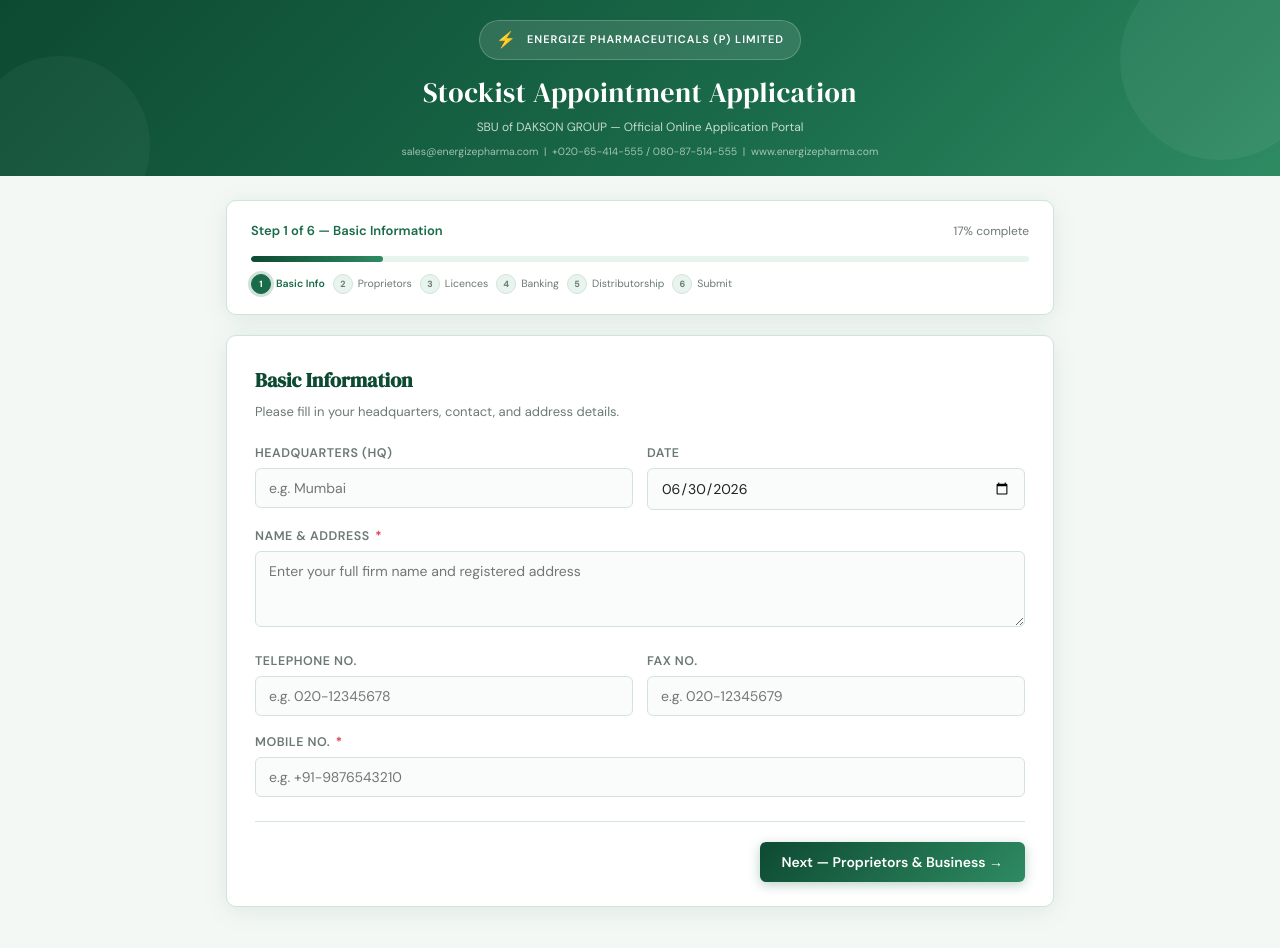
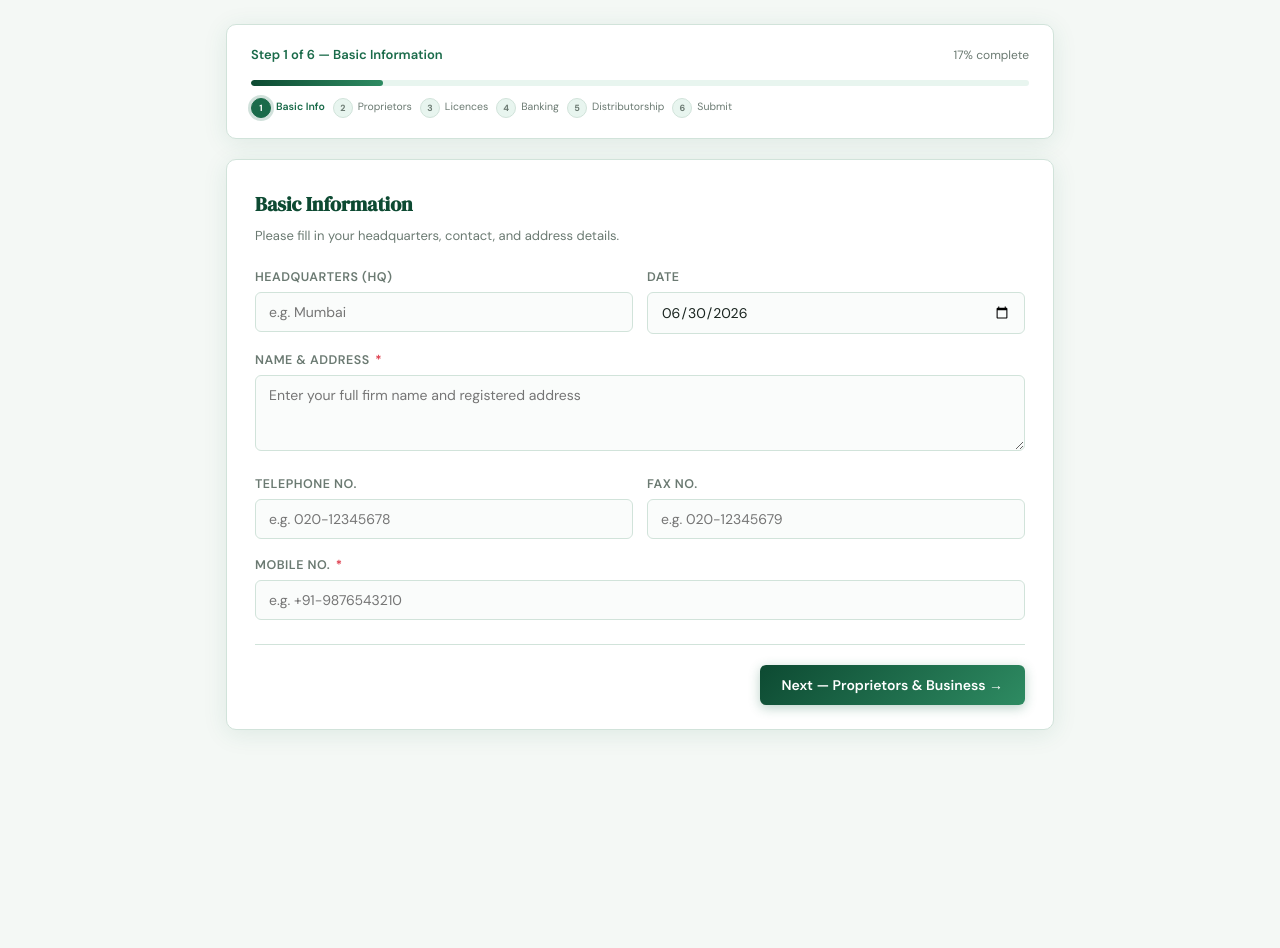
Before and after one commit to VishnuGadekar7/stokiest-energize, a website: page public/index.html in a window 1280 px wide. After the commit the page ends 800 px from the top, so only its background shows below. Drawn offline with Linux system fonts and the light colour scheme.

Commit message:
remove site header for WordPress embedding

```diff
--- a/public/index.html
+++ b/public/index.html
@@ -43,55 +43,6 @@
       line-height: 1.6;
     }
 
-    /* HEADER */
-    .site-header {
-      background: linear-gradient(135deg, var(--primary-dark) 0%, var(--primary) 60%, var(--primary-mid) 100%);
-      color: white;
-      padding: 20px 24px 16px;
-      text-align: center;
-      position: relative;
-      overflow: hidden;
-    }
-    .site-header::before {
-      content: '';
-      position: absolute;
-      top: -40px; right: -40px;
-      width: 200px; height: 200px;
-      background: rgba(255,255,255,0.05);
-      border-radius: 50%;
-    }
-    .site-header::after {
-      content: '';
-      position: absolute;
-      bottom: -60px; left: -30px;
-      width: 180px; height: 180px;
-      background: rgba(255,255,255,0.04);
-      border-radius: 50%;
-    }
-    .header-inner { position: relative; z-index: 1; }
-    .logo-badge {
-      display: inline-flex; align-items: center; gap: 10px;
-      background: rgba(255,255,255,0.12);
-      border: 1px solid rgba(255,255,255,0.2);
-      border-radius: 30px; padding: 6px 16px;
-      font-size: 11px; font-weight: 600; letter-spacing: 1px;
-      text-transform: uppercase; margin-bottom: 10px;
-    }
-    .logo-badge span { font-size: 16px; }
-    .header-title {
-      font-family: 'DM Serif Display', serif;
-      font-size: clamp(18px, 4vw, 28px);
-      font-weight: 400; letter-spacing: 0.5px;
-      margin-bottom: 4px;
-    }
-    .header-sub {
-      font-size: 12px; color: rgba(255,255,255,0.75);
-      font-weight: 400; margin-bottom: 2px;
-    }
-    .header-contact {
-      font-size: 10.5px; color: rgba(255,255,255,0.6);
-      margin-top: 6px;
-    }
 
     /* MAIN CONTAINER */
     .main-container {
@@ -505,15 +456,6 @@
 </head>
 <body>
 
-<!-- SITE HEADER -->
-<header class="site-header">
-  <div class="header-inner">
-    <div class="logo-badge"><span>⚡</span> Energize Pharmaceuticals (P) Limited</div>
-    <h1 class="header-title">Stockist Appointment Application</h1>
-    <p class="header-sub">SBU of DAKSON GROUP — Official Online Application Portal</p>
-    <p class="header-contact">sales@energizepharma.com &nbsp;|&nbsp; +020-65-414-555 / 080-87-514-555 &nbsp;|&nbsp; www.energizepharma.com</p>
-  </div>
-</header>
 
 <!-- LOADING OVERLAY -->
 <div class="loading-overlay" id="loadingOverlay">
```
Also changed, not shown: 1 other file.
